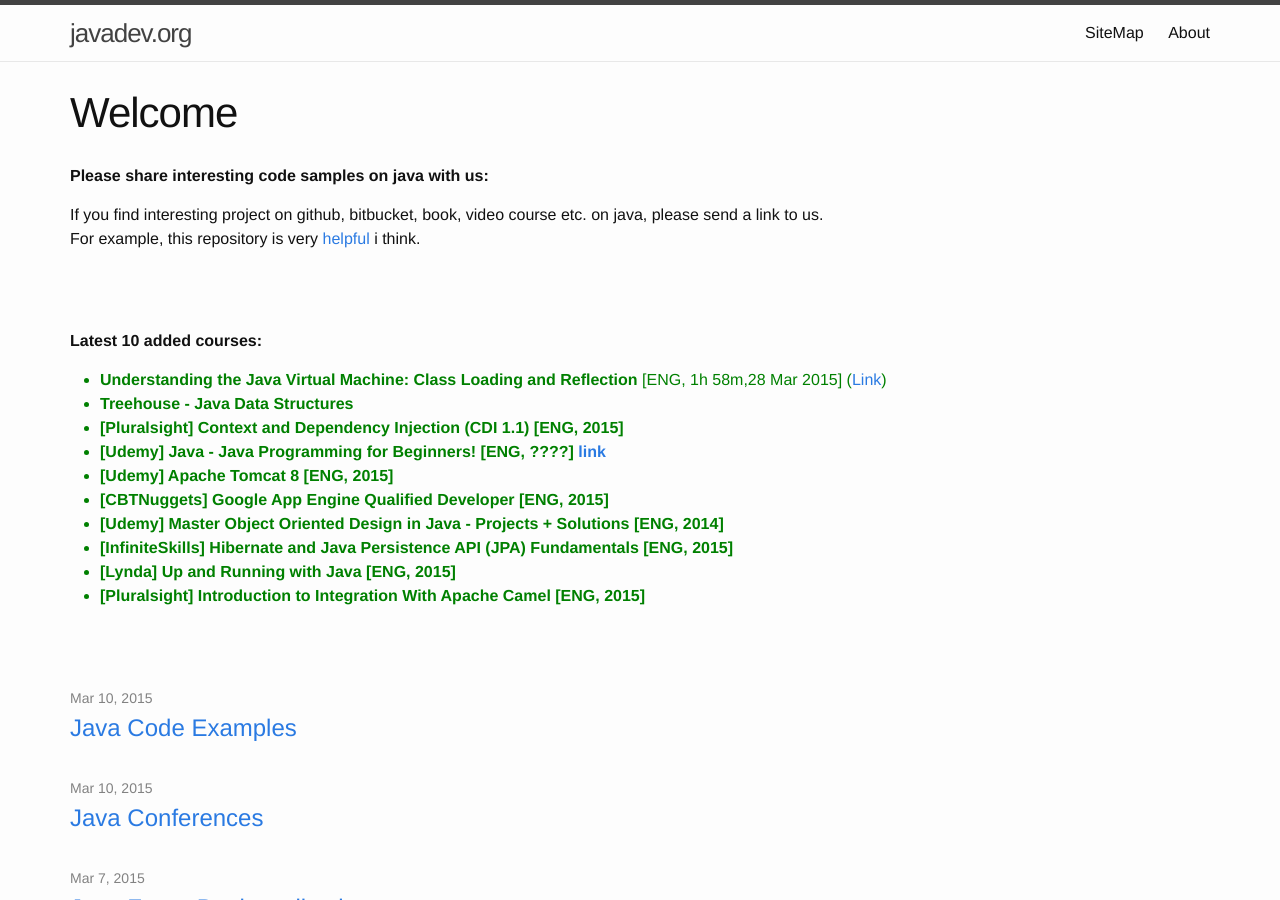
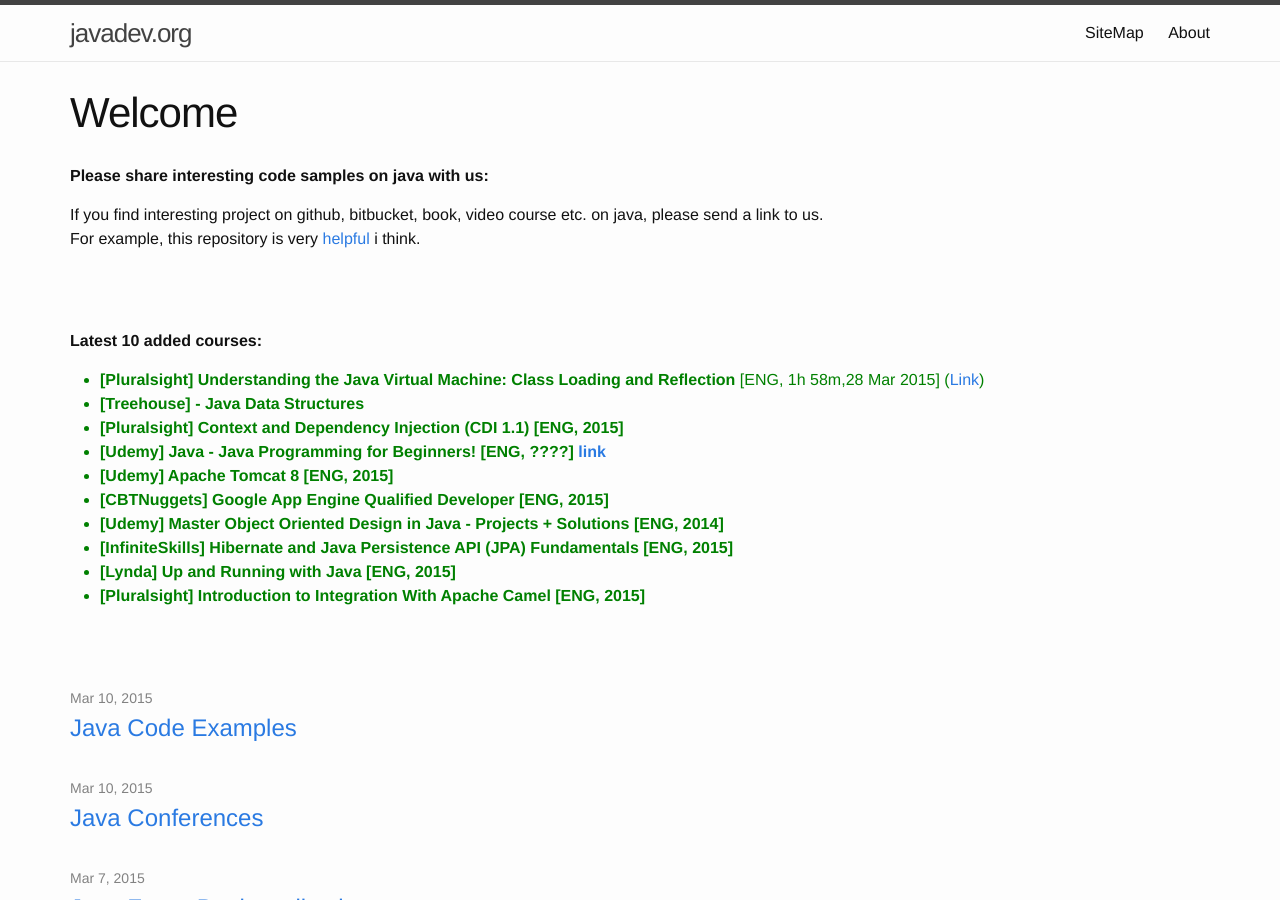
Before and after one commit to webmakaka/javadev.org, a Jekyll site: the page built from website/index.md, in a window 1280 px wide and 900 px high. Built offline with Jekyll 4.4.1, drawn with Linux system fonts in a browser that asks for light colours.

Commit message:
Update index.md

```diff
--- a/website/index.md
+++ b/website/index.md
@@ -15,8 +15,8 @@ For example, this repository is very <a href="https://github.com/iluwatar/java-d
 **Latest 10 added courses:**
 
 <ul>
-<li style="color:green"><strong>Understanding the Java Virtual Machine: Class Loading and Reflection</strong> [ENG, 1h 58m,28 Mar 2015] (<a href="http://www.pluralsight.com/courses/understanding-java-vm-class-loading-reflection">Link</a>)</li>
-<li style="color:green"><strong>Treehouse - Java Data Structures</strong></li>
+<li style="color:green"><strong>[Pluralsight] Understanding the Java Virtual Machine: Class Loading and Reflection</strong> [ENG, 1h 58m,28 Mar 2015] (<a href="http://www.pluralsight.com/courses/understanding-java-vm-class-loading-reflection">Link</a>)</li>
+<li style="color:green"><strong>[Treehouse] - Java Data Structures</strong></li>
 <li style="color:green"><strong>[Pluralsight] Context and Dependency Injection (CDI 1.1) [ENG, 2015]</strong></li>
 <li style="color:green"><strong>[Udemy] Java - Java Programming for Beginners! [ENG, ????] <a href="https://www.udemy.com/java-programming-java-java/">link</a></strong></li>
 <li style="color:green"><strong>[Udemy] Apache Tomcat 8 [ENG, 2015]</strong></li>
```
